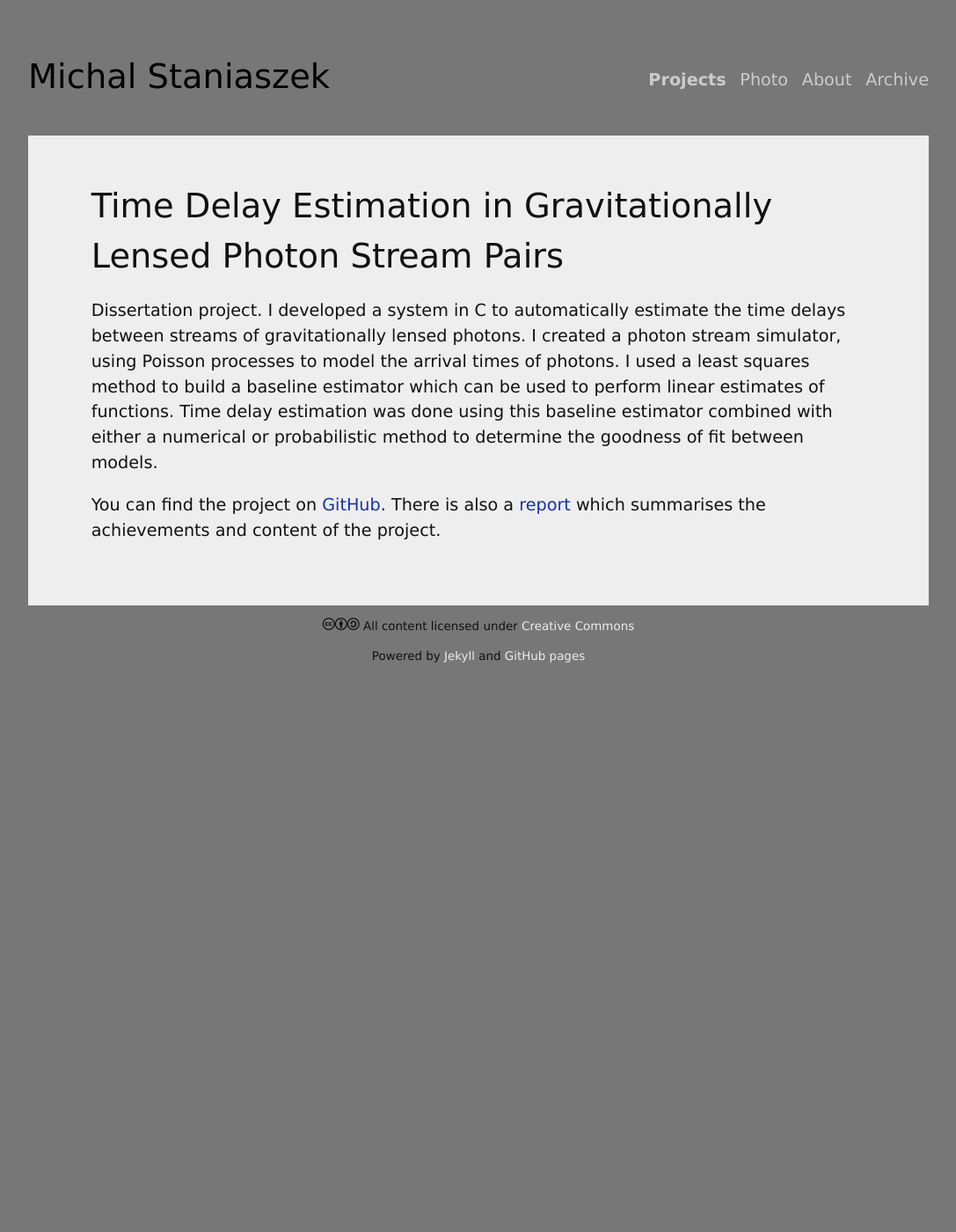
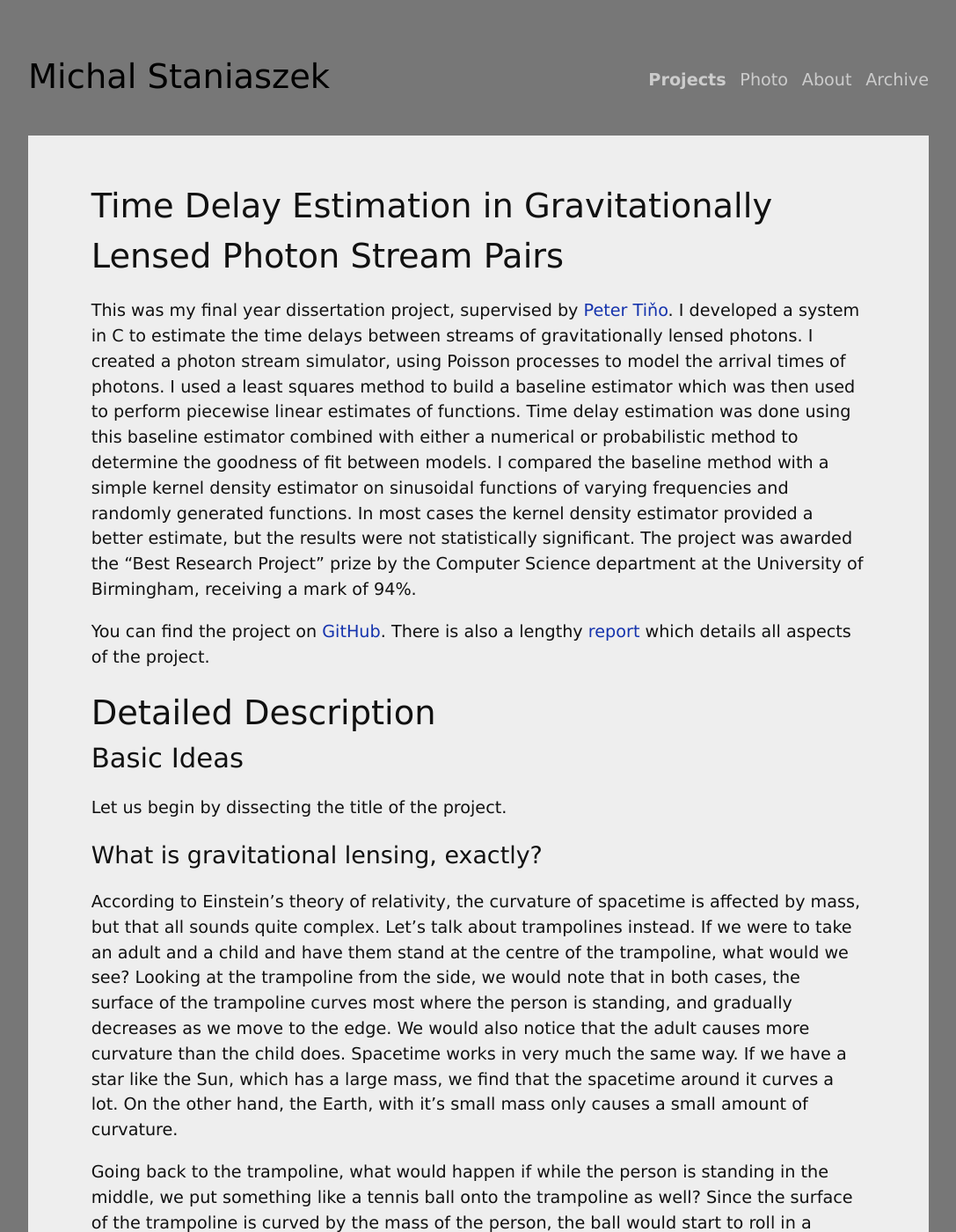
Before and after one commit to heuristicus/heuristicus.github.io, a Jekyll site: the page built from _posts/2010-06-04-{project}gravlens.md, in a window 1280 px wide and 1400 px high. Shown: the whole window at 88% size, without its empty margins (96-1183 px from the left). Built offline with Jekyll 4.4.1, drawn with Linux system fonts in a browser that asks for light colours; some web fonts are replaced; Markdown is read by kramdown in place of the engine named in the settings; formulas are drawn with MathJax 3; some of the changed text lies outside the part shown.

Commit message:
fyp project and int-robot update

```diff
--- a/_posts/2010-06-04-{project}gravlens.md
+++ b/_posts/2010-06-04-{project}gravlens.md
@@ -8,15 +8,101 @@ location: The University of Birmingham
 type: project
 ---
 
-Dissertation project. I developed a system in C to automatically estimate the
+This was my final year dissertation project, supervised by
+[Peter Tiňo](www.cs.bham.ac.uk/pxt~). I developed a system in C to estimate the
 time delays between streams of gravitationally lensed photons. I created a
 photon stream simulator, using Poisson processes to model the arrival times of
-photons. I used a least squares method to build a baseline estimator which can
-be used to perform linear estimates of functions. Time delay estimation was done
-using this baseline estimator combined with either a numerical or probabilistic
-method to determine the goodness of fit between models.
+photons. I used a least squares method to build a baseline estimator which was
+then used to perform piecewise linear estimates of functions. Time delay
+estimation was done using this baseline estimator combined with either a
+numerical or probabilistic method to determine the goodness of fit between
+models. I compared the baseline method with a simple kernel density estimator on
+sinusoidal functions of varying frequencies and randomly generated functions. In
+most cases the kernel density estimator provided a better estimate, but the
+results were not statistically significant. The project was awarded the "Best
+Research Project" prize by the Computer Science department at the University of
+Birmingham, receiving a mark of 94%.
 
 You can find the project on
 [GitHub](https://github.com/heuristicus/final-year-project). There is also a
+lengthy
 [report](https://github.com/heuristicus/final-year-project/blob/master/docs/report/report.pdf?raw=true)
-which summarises the achievements and content of the project.
+which details all aspects of the project.
+
+# Detailed Description
+### Basic Ideas
+Let us begin by dissecting the title of the project.
+####  What is gravitational lensing, exactly?
+
+According to Einstein's theory of relativity, the curvature of spacetime is
+affected by mass, but that all sounds quite complex. Let's talk about
+trampolines instead. If we were to take an adult and a child and have them stand
+at the centre of the trampoline, what would we see? Looking at the trampoline
+from the side, we would note that in both cases, the surface of the trampoline
+curves most where the person is standing, and gradually decreases as we move to
+the edge. We would also notice that the adult causes more curvature than the
+child does. Spacetime works in very much the same way. If we have a star like
+the Sun, which has a large mass, we find that the spacetime around it curves a
+lot. On the other hand, the Earth, with it's small mass only causes a small
+amount of curvature.
+
+Going back to the trampoline, what would happen if while the person is standing
+in the middle, we put something like a tennis ball onto the trampoline as well?
+Since the surface of the trampoline is curved by the mass of the person, the
+ball would start to roll in a straight line towards where the person is
+standing, and its speed would increase the closer it got. We would again notice
+a difference if we repeated the experiment for the adult and the child. The ball
+would be travelling get to the centre of the trampoline faster in the case of
+the adult. If we apply this idea to stellar objects, we find that the curvature
+actually represents $$g$$, the gravitational attraction of the object. So, high
+curvature means high gravitational attraction, and low curvature means low
+gravitational attraction.
+
+"But you've still not said anything about gravitational lensing!", you cry. With
+one final look at the trampoline, we can start to explain it. If instead of
+simply placing the tennis ball onto the trampoline, we gave it a push in some
+direction? Instead of travelling in a straight line towards the centre, we would
+probably see it move in a curve. If we pushed it hard enough, it would fly off
+the other end of the trampoline. The important thing is that when there is
+curvature, the ball does not move in a straight line. This should be obvious
+enough, because we already know that anything with gravitational attraction
+pulls other things which have mass, towards it. Since the curvature is just
+another way of representing the gravitational attraction, it makes sense that
+the path of an object travelling through the curved space will be changed. But
+what about light? Photons have no mass, so if we believe what we said a couple
+of sentences ago, they shouldn't be affected at all by the curved
+space. Unfortunately, things aren't that simple. Since we're talking about
+_space itself_ being curved, if you travel through that curved space, your
+direction of travel will be affected whether you have mass or not.
+
+This is the origin gravitational lensing--the idea that light, which usually
+travels in straight lines, can be bent when it travels through curved
+spacetime. In other words, objects with mass form a sort of lens, which bends
+the light which passes through it. Usually, when we look at objects in space, we
+see only a single image. However, if the conditions are right, we can see more
+than one image. If there is some object with a very high mass, such as a quasar
+or black hole in front of an object, then light which would usually not reach us
+can be bent and we can see multiple images of the object with our telescopes.
+
+#### What are photon streams?
+
+Photon streams are just another way of talking about light rays. When we talk
+about light rays, interested in the direction in which the light is
+travelling, not the photons that it's made up of. With photon streams, we are of
+course interested in which direction they're coming from (we need to know what
+we're looking at), but we're also interested in the photons themselves,
+particularly the time at which we receive them. We'll come back to why this is
+in a moment.
+
+#### What's the time delay, and how is it useful?
+
+The light rays which are projected from a gravitationally lensed object travel
+through space independently of each other. Since the path taken by the light is
+different for each image,
+
+### Simulating Photon Streams
+
+
+
+### Estimating the Underlying Function
+### Finding the Time Delay
```
Also changed, not shown: _posts/2010-06-01-{project}introbot.md (line endings or trailing spaces).
